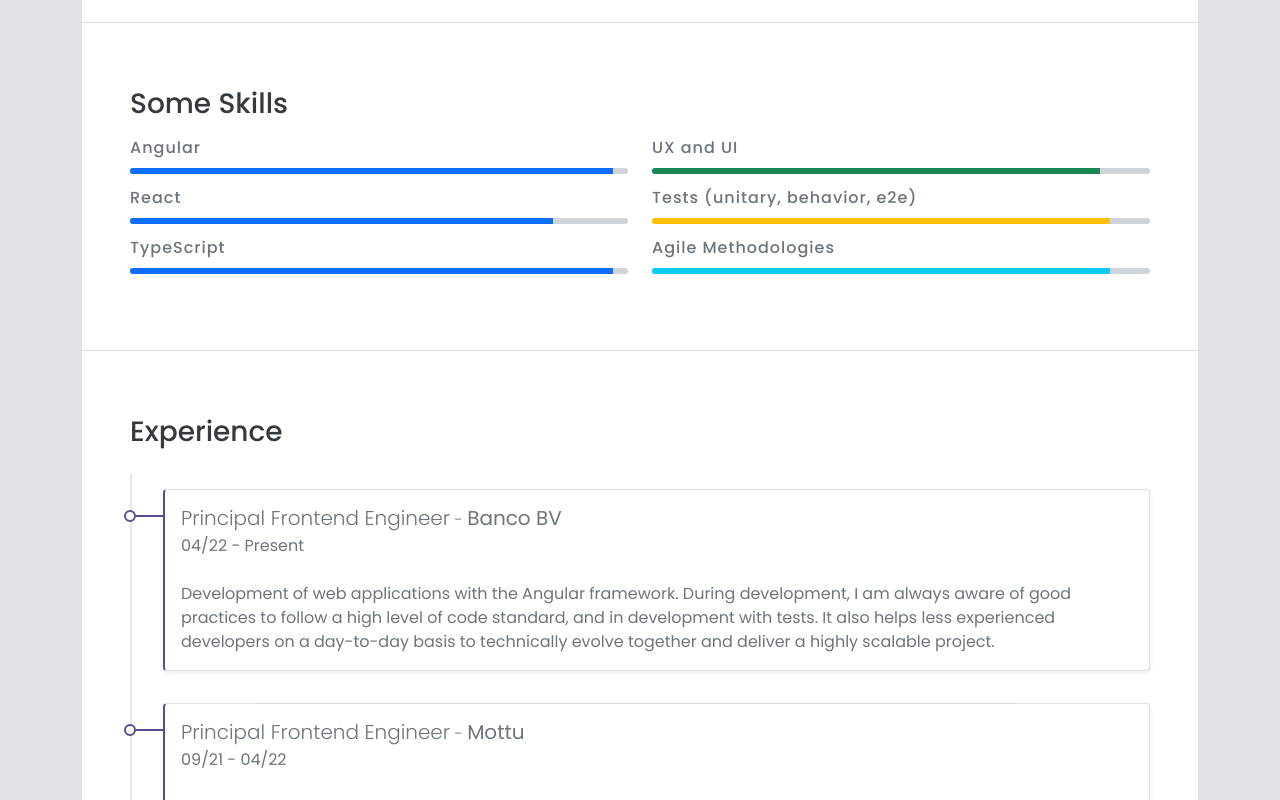
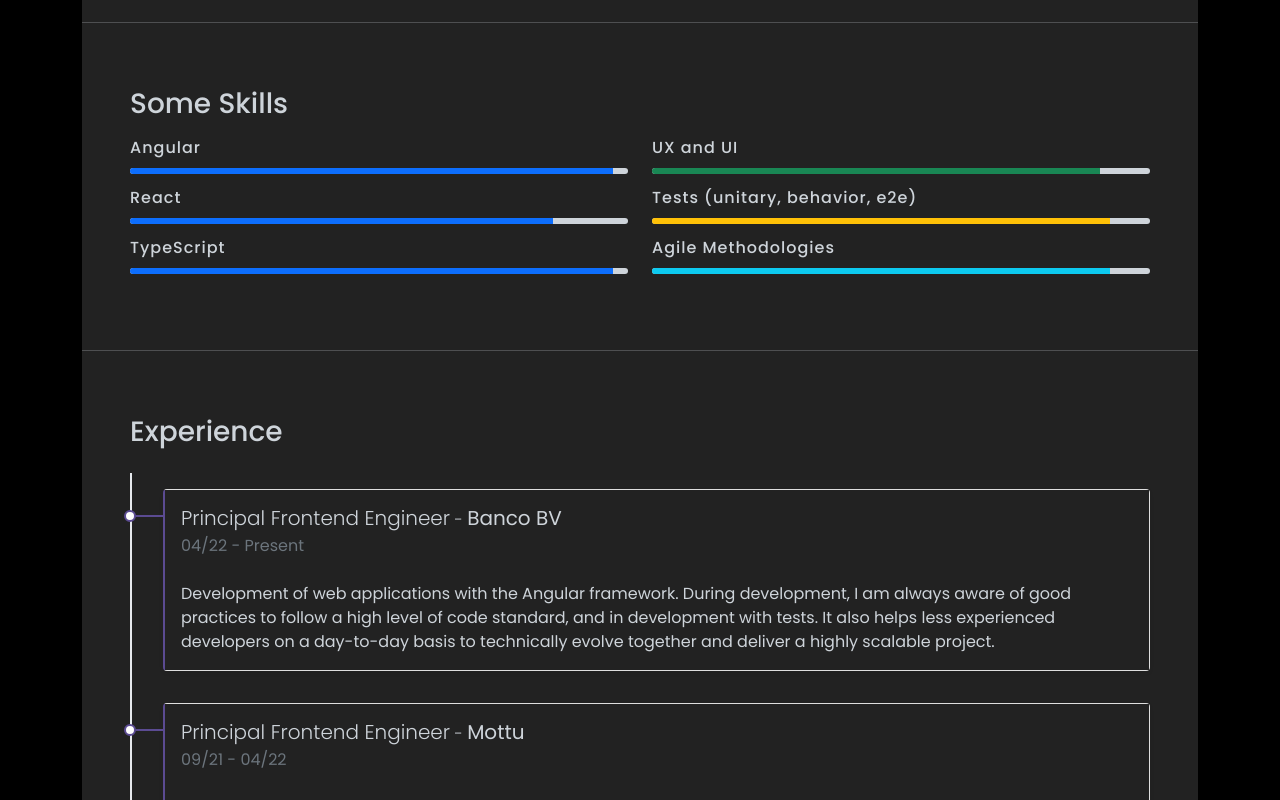
Before and after one commit to davifsroberto/davifsroberto.github.io, a Next.js app: page /cv in a window 1280 px wide. Shown: the part 960-1760 px from the top of the page. Built offline with nearby package versions, Linux system fonts and the light colour scheme.

Commit message:
visusl identity - all

```diff
--- a/src/components/Contact/index.tsx
+++ b/src/components/Contact/index.tsx
@@ -144,11 +144,13 @@ export function Contact() {
                   </div>
                 </section>
 
-                <input
+                <button
                   type="submit"
-                  className="button"
-                  value={contact[language()].form.btnForm}
-                />
+                  className="btn btn-default btn-default-big"
+                >
+                  {contact[language()].form.btnForm} &nbsp;
+                  <i className="fa fa-paper-plane" />
+                </button>
               </form>
             </div>
           </article>
--- a/src/components/Contact/styles.ts
+++ b/src/components/Contact/styles.ts
@@ -40,22 +40,11 @@ export const Container = styled.article`
     }
   }
 
-  .button {
+  button {
     width: 10em;
     height: 2.6em;
-    border: none;
-    outline: none;
-    color: #fff;
     margin: 0 auto;
     display: block;
-    background: #385a95;
-    transition: 0.5s;
-    border-radius: 3px;
     font-size: 1.2rem;
-
-    &:hover {
-      background: #46348a;
-      transition: 0.5s;
-    }
   }
 `;
--- a/src/components/PageHome/Articles/index.tsx
+++ b/src/components/PageHome/Articles/index.tsx
@@ -109,7 +109,7 @@ export function Articles() {
                     </p>
 
                     <a
-                      className="btn btn-default"
+                      className="btn btn-default-reverse"
                       href={item.link}
                       target="_blank"
                       rel="noreferrer"
--- a/src/components/PageHome/ExperienceHome/styles.ts
+++ b/src/components/PageHome/ExperienceHome/styles.ts
@@ -3,7 +3,7 @@ import styled from 'styled-components';
 export const Container = styled.article`
   padding-top: 3.5em !important;
   padding-bottom: 5em !important;
-  background-color: #383645;
+  background-color: #000;
   color: var(--bs-gray-400);
 
   h4,
--- a/src/components/PageHome/PortfolioHome/styles.ts
+++ b/src/components/PageHome/PortfolioHome/styles.ts
@@ -4,7 +4,7 @@ import 'react-image-lightbox/style.css';
 export const Container = styled.article`
   padding-top: 3.5em !important;
   padding-bottom: 5em !important;
-  background-color: #383645;
+  background-color: #000;
   color: var(--bs-gray-400);
 
   h4,
--- a/src/components/Recommendations/styles.ts
+++ b/src/components/Recommendations/styles.ts
@@ -5,7 +5,7 @@ import 'react-multi-carousel/lib/styles.css';
 export const Container = styled.article`
   padding-top: 3.5em !important;
   padding-bottom: 5em !important;
-  background-color: #383645;
+  background-color: #000;
   color: var(--bs-gray-400);
 
   h4,
@@ -22,8 +22,9 @@ export const Container = styled.article`
 
   .testimonial-1 {
     background: #000;
-    padding: 14px;
+    padding: 1.5em 0.5em;
     color: #fff;
+    border: 1px solid;
 
     p {
       span {
--- a/src/components/SocialMedias/styles.ts
+++ b/src/components/SocialMedias/styles.ts
@@ -12,7 +12,7 @@ export const Container = styled.ul`
     width: 40px;
     height: 40px;
     display: block;
-    background: #3b5fa1;
+    background: #001117;
     text-align: center;
     line-height: 40px;
     border-radius: 50%;
--- a/src/components/Timeline/styles.ts
+++ b/src/components/Timeline/styles.ts
@@ -53,6 +53,10 @@ export const Container = styled.article.attrs(
     &:after {
       background-color: #5b4b92;
     }
+
+    .card-body {
+      background-color: #222;
+    }
   }
 
   @media (max-width: 500px) {
--- a/src/pages/cv/styles.ts
+++ b/src/pages/cv/styles.ts
@@ -1,19 +1,18 @@
 import styled from 'styled-components';
 
 export const Container = styled.main`
-  background-color: var(--bs-gray-300);
-  color: var(--bs-gray);
+  color: var(--bs-gray-400);
+
+  h4,
+  h3 {
+    color: var(--bs-gray-400);
+  }
 
   h4,
   h3,
   p {
     animation: opacityDelay 3.5s;
     animation-iteration-count: 1;
-  }
-
-  h3,
-  h2 {
-    color: var(--bs-gray-dark);
   }
 
   .header {
@@ -59,7 +58,7 @@ export const Container = styled.main`
   }
 
   .bg-page {
-    background-color: #fff;
+    background-color: #222;
     border-radius: 0.6em;
   }
 
--- a/src/pages/experience/styles.ts
+++ b/src/pages/experience/styles.ts
@@ -2,6 +2,7 @@ import styled from 'styled-components';
 
 export const Container = styled.main`
   color: var(--bs-gray);
+  background-color: #000;
 
   h3 {
     color: var(--bs-gray-dark);
--- a/src/styles/global.ts
+++ b/src/styles/global.ts
@@ -82,13 +82,13 @@ const GlobalStyles = createGlobalStyle`
   .bg-header-default {
     height: 6em;
     background: #1e3c72;
-    background: -webkit-linear-gradient(135deg, #50217f 1%, #366895);
-    background: linear-gradient(135deg, #50217f 1%, #366895);
+    background: -webkit-linear-gradient(135deg, #000 1%, #1d1a35b5);
+    background: linear-gradient(135deg, #000 1%, #1d1a35b5);
   }
 
   .btn-default {
     color: #fff;
-    background: #6669b8;
+    background: #041822;
     border-radius: 3px;
 
     &:hover {
@@ -99,14 +99,18 @@ const GlobalStyles = createGlobalStyle`
   }
 
   .btn-default-reverse {
-    color: #6669b8;
-    background: #fff;
+    color: #fff;
+    background: transparent;
     border-radius: 3px;
+    border: 2px solid #041822;
+    transition: all 0.9s;
+
 
     &:hover {
-      background: transparent;
-      border: 1px solid #fff;
+      background: #041822;
+      border: 2px solid #fff;
       color: #fff;
+      transition: all 0.9s;
     }
   }
 
```
